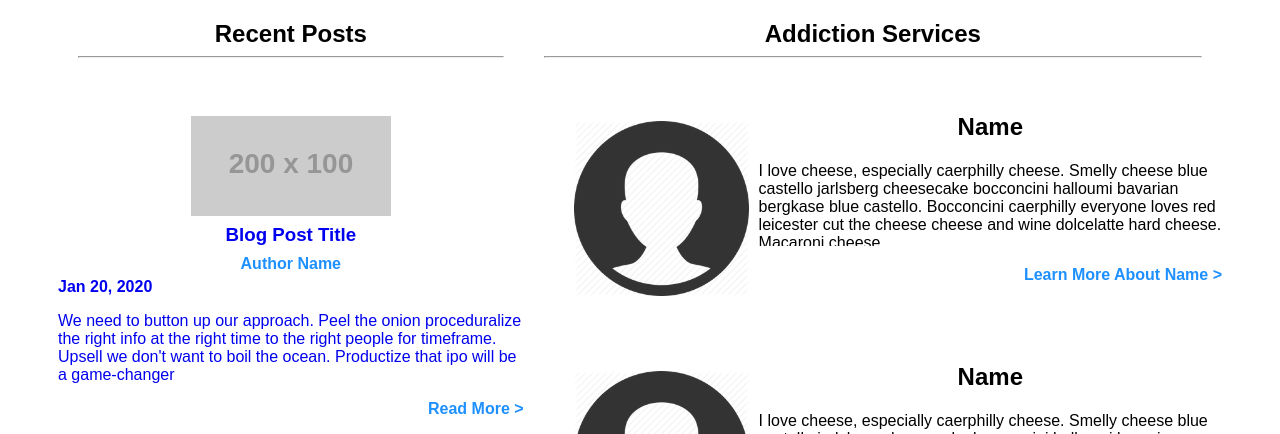
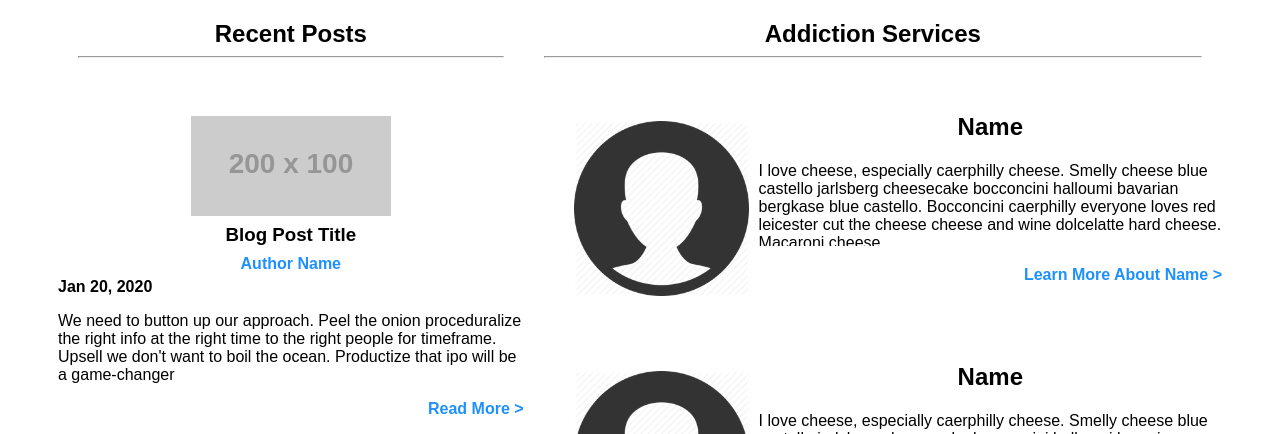
Before and after one commit to rachelrj/colorado-wellness, a React (Create React App) app: page / in a window 1280 px wide. Shown: the part 500-934 px from the top of the page. Built offline with nearby package versions, Linux system fonts and the light colour scheme.

Commit message:
Fix link css

```diff
--- a/src/App.css
+++ b/src/App.css
@@ -97,7 +97,7 @@ hr {
     display: block;
     text-decoration: none;
 }
-a.blogPost:visited {
+a.blogPost:visited, a.blogPost:link {
   color: black;
 }
 .blogPost > p {
```
